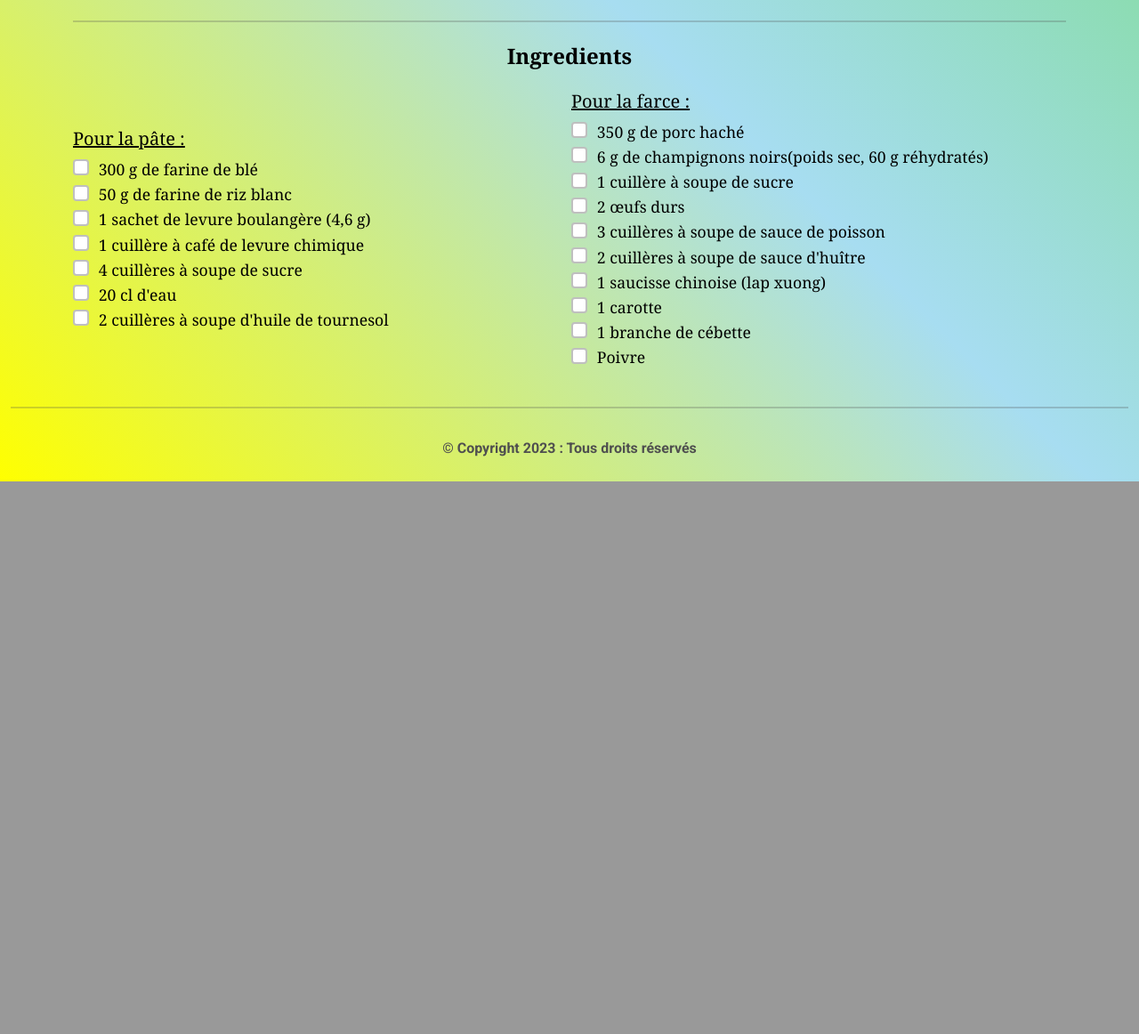
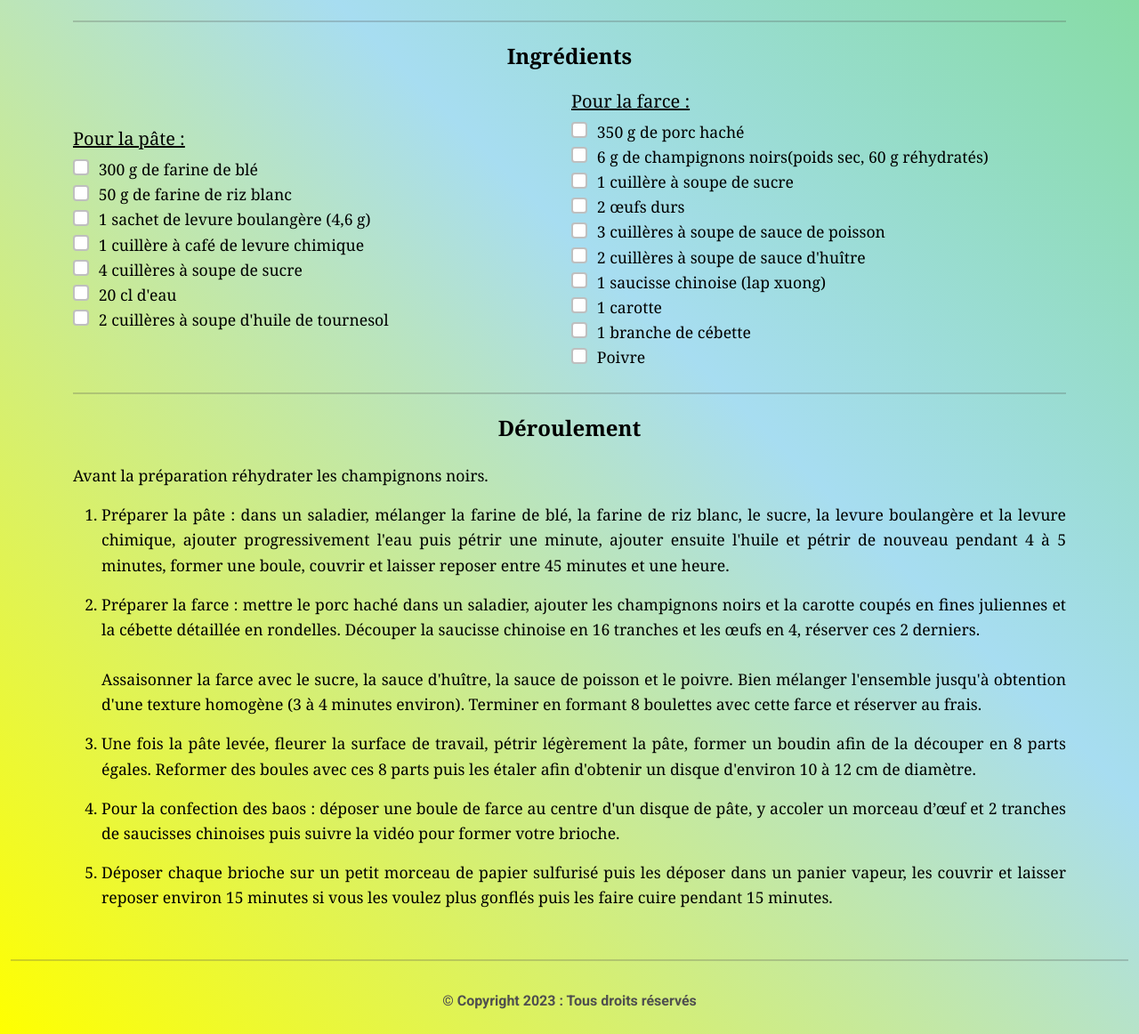
Before and after one commit to zpilia/vietnam_website, a PHP site: page /banh_bao.php in a window 1280 px wide. Shown: the part 635-1797 px from the top of the page at 89% size. Before the commit the page ends 1176 px from the top, so only its background shows below. Run offline with PHP 8.4, Linux system fonts and the light colour scheme; some libraries are stand-ins or nearby versions.

Commit message:
Update banh_bao.php

```diff
--- a/views/banh_bao.php
+++ b/views/banh_bao.php
@@ -69,7 +69,7 @@
                         font-weight: bold;
                         text-align: center;
                         color: black">
-                Ingredients
+                Ingrédients
             </h4>
         </div>
     </div>
@@ -179,6 +179,71 @@
     </div>
     <!-- Fin container // liste ingredient -->
 
+    <!-- container ligne séparation -->
+    <div class="container mt-4 mb-4">
+        <hr>
+    </div>
+
+    <!-- Titre 2 du contenu -->
+    <div class="container mb-4">
+        <div class="title">
+            <h4 style="font-family: 'Georgia', serif;
+                        font-weight: bold;
+                        text-align: center;
+                        color: black">
+                Déroulement
+            </h4>
+        </div>
+    </div>
+
+    <!-- container // deroulement -->
+    <div class="container">
+        <div class="row gx-1 justify-content-center my-auto ">
+
+            <div class="col-12 my-auto">
+                <p style="font-family: 'Georgia', sans-serif;
+                          text-align: justify;
+                          font-size: 110%;
+                          color: black;"
+                >
+                    Avant la préparation réhydrater les champignons noirs.
+                </p>
+                <ol style="font-family: 'Georgia', sans-serif;
+                           text-align: justify;
+                           font-size: 110%;
+                           color: black;">
+                    <li class="mb-3">
+                        Préparer la pâte : dans un saladier, mélanger la farine de blé, la farine de riz blanc, le sucre,
+                        la levure boulangère et la levure chimique, ajouter progressivement l'eau puis pétrir une minute,
+                        ajouter ensuite l'huile et pétrir de nouveau pendant 4 à 5 minutes, former une boule, couvrir et laisser
+                        reposer entre 45 minutes et une heure.
+                    </li>
+                    <li class="mb-3">
+                        Préparer la farce : mettre le porc haché dans un saladier, ajouter les champignons noirs et la carotte coupés en fines juliennes
+                        et la cébette détaillée en rondelles. Découper la saucisse chinoise en 16 tranches et les œufs en 4, réserver ces 2 derniers.
+                        <br><br>
+                        Assaisonner la farce avec le sucre, la sauce d'huître, la sauce de poisson et le poivre.
+                        Bien mélanger l'ensemble jusqu'à obtention d'une texture homogène (3 à 4 minutes environ).
+                        Terminer en formant 8 boulettes avec cette farce et réserver au frais.
+                    </li>
+                    <li class="mb-3">
+                        Une fois la pâte levée, fleurer la surface de travail, pétrir légèrement la pâte, former un boudin afin de la découper en 8 parts égales.
+                        Reformer des boules avec ces 8 parts puis les étaler afin d'obtenir un disque d'environ 10 à 12 cm de diamètre.
+                    </li>
+                    <li class="mb-3">
+                        Pour la confection des baos : déposer une boule de farce au centre d'un disque de pâte, y accoler un morceau d’œuf et
+                        2 tranches de saucisses chinoises puis suivre la vidéo pour former votre brioche.
+                    </li>
+                    <li class="mb-3">
+                        Déposer chaque brioche sur un petit morceau de papier sulfurisé puis les déposer dans un panier vapeur, les couvrir et
+                        laisser reposer environ 15 minutes si vous les voulez plus gonflés puis les faire cuire pendant 15 minutes.
+                    </li>
+                </ol>
+            </div>
+        </div>
+    </div>
+    <!-- Fin container // deroulement -->
+
 
 
 
```
